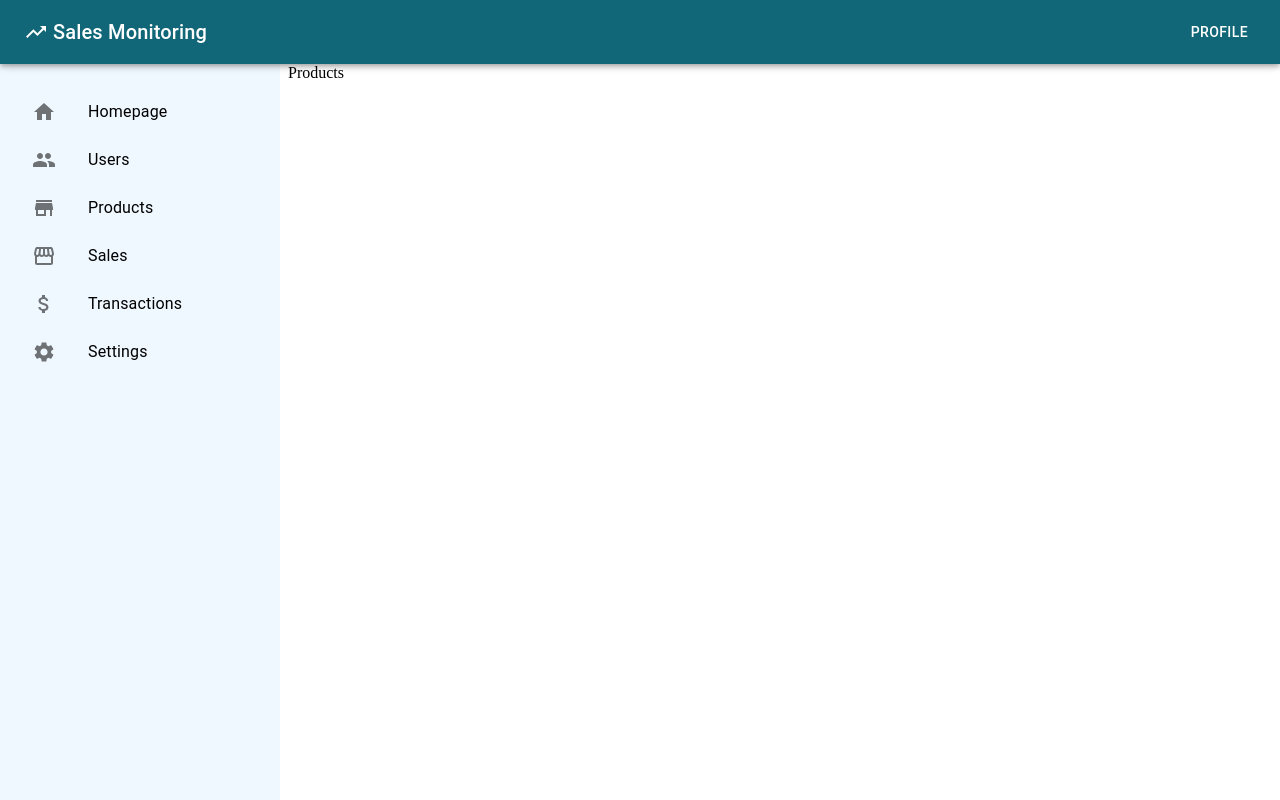
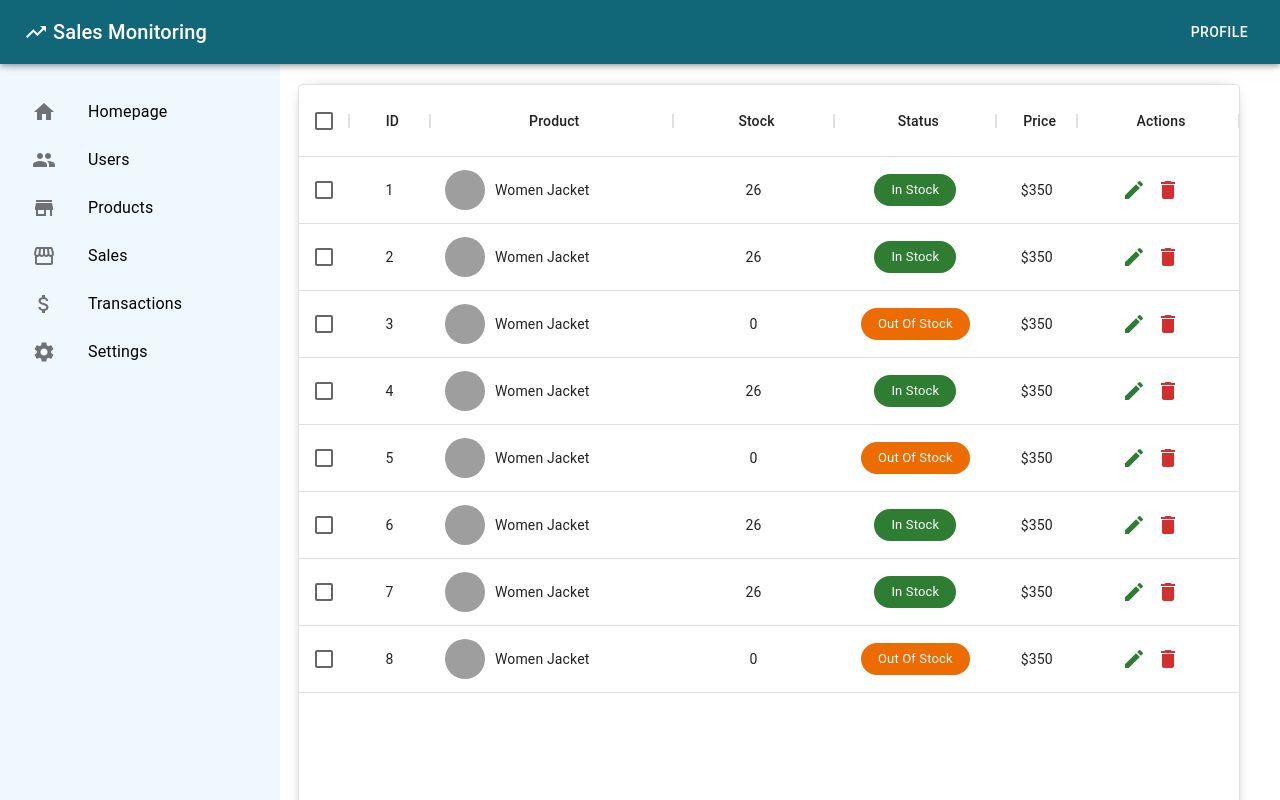
Before and after one commit to AltanSozuer/ReactSalesDashboard, a React (Create React App) app in the folder sales-dashboard/: page /product in a window 1280 px wide. Shown: the top 800 px of the page. Built offline with nearby package versions, Linux system fonts and the light colour scheme; grey boxes are pictures that could not be loaded.

Commit message:
Product list page is implemented

```diff
--- /dev/null
+++ b/sales-dashboard/src/DummyData/ProductData.js
@@ -0,0 +1,66 @@
+export const productData = [
+    {
+        id: 1,
+        product: 'Women Jacket',
+        stock: "26",
+        status: "In Stock",
+        price: "$350",
+        image: "https://www.pngarts.com/files/3/Women-Jacket-PNG-High-Quality-Image.png"
+    },
+    {
+        id: 2,
+        product: 'Women Jacket',
+        stock: "26",
+        status: "In Stock",
+        price: "$350",
+        image: "https://www.pngarts.com/files/3/Women-Jacket-PNG-High-Quality-Image.png"
+    },
+    {
+        id: 3,
+        product: 'Women Jacket',
+        stock: "0",
+        status: "Out Of Stock",
+        price: "$350",
+        image: "https://www.pngarts.com/files/3/Women-Jacket-PNG-High-Quality-Image.png"
+    },
+    {
+        id: 4,
+        product: 'Women Jacket',
+        stock: "26",
+        status: "In Stock",
+        price: "$350",
+        image: "https://www.pngarts.com/files/3/Women-Jacket-PNG-High-Quality-Image.png"
+    },
+    {
+        id: 5,
+        product: 'Women Jacket',
+        stock: "0",
+        status: "Out Of Stock",
+        price: "$350",
+        image: "https://www.pngarts.com/files/3/Women-Jacket-PNG-High-Quality-Image.png"
+    },
+    {
+        id: 6,
+        product: 'Women Jacket',
+        stock: "26",
+        status: "In Stock",
+        price: "$350",
+        image: "https://www.pngarts.com/files/3/Women-Jacket-PNG-High-Quality-Image.png"
+    },
+    {
+        id: 7,
+        product: 'Women Jacket',
+        stock: "26",
+        status: "In Stock",
+        price: "$350",
+        image: "https://www.pngarts.com/files/3/Women-Jacket-PNG-High-Quality-Image.png"
+    },
+    {
+        id: 8,
+        product: 'Women Jacket',
+        stock: "0",
+        status: "Out Of Stock",
+        price: "$350",
+        image: "https://www.pngarts.com/files/3/Women-Jacket-PNG-High-Quality-Image.png"
+    }
+]
--- /dev/null
+++ b/sales-dashboard/src/constants/ProductStatusColorMapping.js
@@ -0,0 +1,4 @@
+export const ProductStatusColorMapping = {
+    "In Stock": "success",
+    "Out Of Stock": "warning"
+}
--- a/sales-dashboard/src/pages/Products.jsx
+++ b/sales-dashboard/src/pages/Products.jsx
@@ -1,9 +1,121 @@
-import { Box } from "@mui/material";
+import "../styles/css/shared/shadowbox.css"
+import "../styles/css/productTable.css"
+import { useState } from 'react';
+import { DataGrid } from '@mui/x-data-grid';
+import { Chip, Tooltip, Zoom } from '@mui/material';
+import { Edit, Delete } from "@mui/icons-material"
+import { productData } from '../DummyData/ProductData';
+import AtomIconButton from "../components/atoms/AtomIconButton"
+import { ProductStatusColorMapping } from "../constants/ProductStatusColorMapping"
+import { Link } from "react-router-dom"
 
-export default function Products(props) {
+export default function Products() {
+    const [ data, setData ] = useState(productData);
+
+    const handleDeleteAction = ( id ) => {
+      setData( data.filter( obj => obj.id !== id ))
+    }
+
+    const columns = [
+      {
+        field: 'id',
+        headerName: 'ID',
+        width: 80,
+        align: "center",
+        headerAlign: "center",
+        flex: 1
+      },
+      {
+        field: 'product',
+        headerName: 'Product',
+        width: 250,
+        headerAlign: "center",
+        flex: 3,
+        renderCell: ( params ) => {
+          return (
+            <div className='product-inline'>
+              <img src= { params.row.image } className="product-image" alt="" />
+              { params.row.product }
+            </div>
+          )
+        }
+
+      },
+      {
+        field: 'stock',
+        headerName: 'Stock',
+        width: 200 ,
+        align: "center",
+        headerAlign: "center",
+        flex: 2,
+      },
+      {
+        field: 'status',
+        headerName: 'Status',
+        width: 120 ,
+        align: "center",
+        headerAlign: "center",
+        flex: 2,
+        renderCell: ( params ) => {
+          return (
+            <Chip
+              label={ params.row.status }
+              color={ ProductStatusColorMapping[params.row.status] }
+              sx={{ padding: "5px"}} />
+          )
+        }
+      },
+      {
+        field: 'price',
+        headerName: 'Price',
+        width: 200,
+        align: "center",
+        headerAlign: "center",
+        flex: 1,
+      },
+      {
+        field: 'action',
+        headerName: 'Actions',
+        width: 150,
+        align: "center",
+        headerAlign: "center",
+        flex: 2,
+        renderCell: ( params ) => {
+          return (
+            <div className='product-action-container'>
+                <Tooltip title="Edit" TransitionComponent={ Zoom }>
+                  <Link to={`/product/${params.row.id}`}>
+                    <AtomIconButton text="" size="small" color= "success">
+                      <Edit />
+                    </AtomIconButton>
+                  </Link>
+                </Tooltip>
+
+                <Tooltip title="Delete" TransitionComponent={ Zoom } >
+                  <span>
+                  <AtomIconButton text="" size="small" onClick={() => handleDeleteAction(params.row.id)} color= "error" sx={{ marginRight: "15px" }}>
+                    <Delete />
+                  </AtomIconButton>
+                  </span>
+                </Tooltip>
+
+            </div>
+          )
+        }
+      }
+    ];
+
     return (
-        <Box >
-           Products
-        </Box>
-    )
+      <div className='shadow-box'
+           style={{ height: "80%", width: '95%', margin: "20px 10px" }}>
+        <DataGrid
+          rows={data}
+          columns={ columns}
+          pageSize={10}
+          autoPageSize
+          density="comfortable"
+          disableSelectionOnClick
+          checkboxSelection />
+      </div>
+    );
 }
--- a/sales-dashboard/src/pages/Users.jsx
+++ b/sales-dashboard/src/pages/Users.jsx
@@ -6,11 +6,9 @@ import { Chip, Tooltip, Zoom } from '@mui/material';
 import { Edit, Delete } from "@mui/icons-material"
 import { userData } from '../DummyData/UserTable';
 import AtomIconButton from "../components/atoms/AtomIconButton"
+import { labelTypeDetector } from "../utils/utils"
 import { Link } from "react-router-dom"
 
-function labelTypeDetector(status) {
-  return (status === "Active") ? "success" : "warning";
-}
 
 
 export default function Users() {
--- /dev/null
+++ b/sales-dashboard/src/styles/css/productTable.css
@@ -0,0 +1,20 @@
+
+
+.product-inline {
+    display: flex;
+    align-items: center;
+    margin: 5px 5px;
+}
+
+.product-image {
+    width: 40px;
+    height: 40px;
+    border-radius: 50%;
+    object-fit: cover;
+    margin-right: 10px;
+}
+
+.product-action-container {
+    display: flex;
+    justify-items: center;
+}
```
